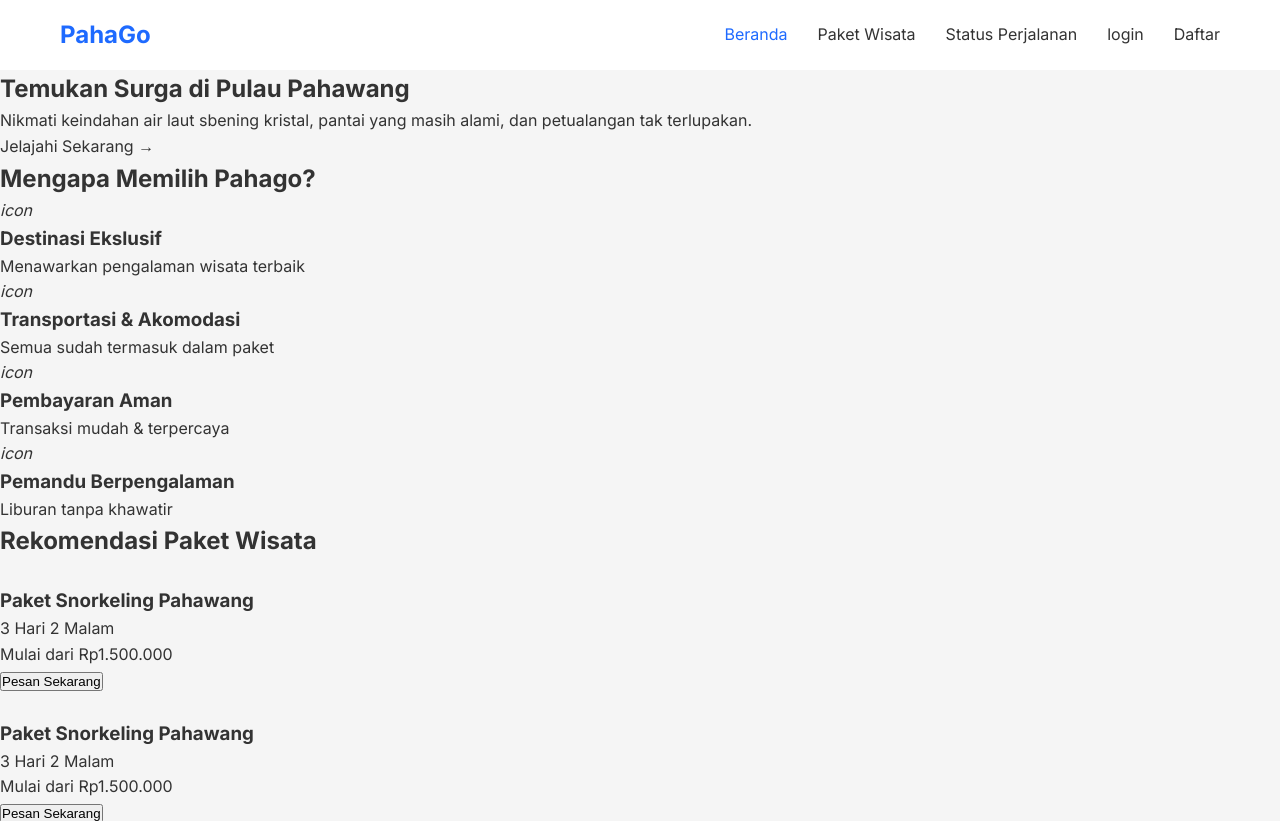
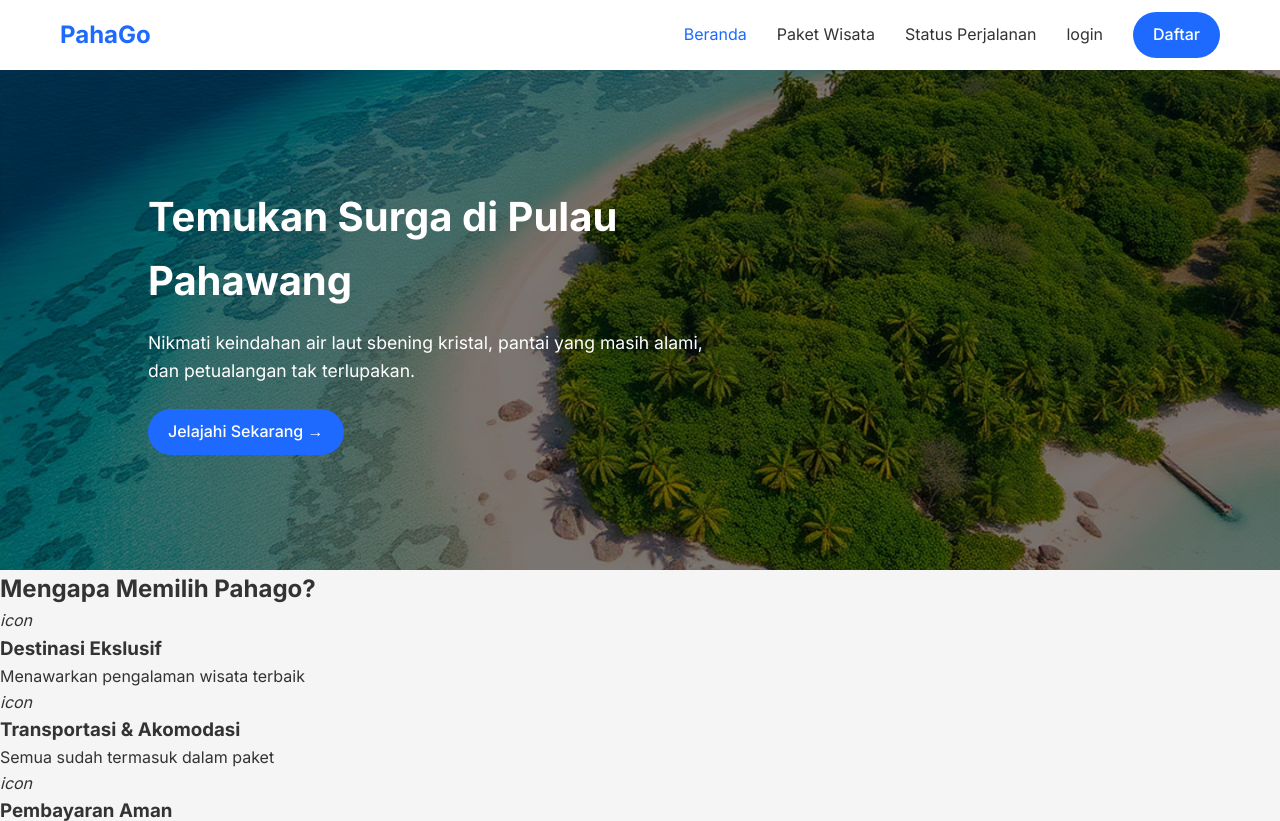
Before and after one commit to sngraihan/ADSI-PAHAGO, a PHP site: page / in a window 1280 px wide. Shown: the top 821 px of the page. Run offline with PHP 8.4, Linux system fonts and the light colour scheme.

Commit message:
beranda-hero

```diff
--- a/css/styles.css
+++ b/css/styles.css
@@ -67,7 +67,7 @@ a{
 
 }
 
-.btn.primary{
+.btn-primary{
     display: inline-block;
     background-color: var(--primary-color);
     color: var(--white);
@@ -79,7 +79,7 @@ a{
     transition: var(--transition);
 }
 
-.btn.primary:hover{
+.btn-primary:hover{
     background-color: var(--primary-hover);
 }
 
@@ -91,3 +91,43 @@ a{
     cursor: pointer;
     color: var(--text-color);
 }
+
+.hero {
+    height: 500px;
+    background-image: url("/img/hero.png");
+    background-size: cover;
+    background-position: center;
+    position: relative;
+    color: var(--white);
+    display: flex;
+    align-items: center;
+  }
+
+.hero::before {
+    content: "";
+    position: absolute;
+    top: 0;
+    left: 0;
+    width: 100%;
+    height: 100%;
+    background-color: rgba(0, 0, 0, 0.4);
+}
+
+.hero-content {
+    position: relative;
+    z-index: 1;
+    max-width: 600px;
+    padding: 0 20px;
+    margin-left: 10%;
+    }
+
+.hero h1 {
+    font-size: 2.5rem;
+    font-weight: 700;
+    margin-bottom: 1rem;
+}
+
+.hero p {
+    margin-bottom: 1.5rem;
+    font-size: 1.1rem;
+}
--- a/index.html
+++ b/index.html
@@ -30,13 +30,13 @@
     </header>
 
     <!-- hero -->
-     <section>
-        <div>
+     <section class="hero">
+        <div class="hero-content">
             <h1>Temukan Surga di Pulau Pahawang</h1>
             <p>Nikmati keindahan air laut sbening kristal, pantai
                 yang masih alami, dan petualangan tak terlupakan.
             </p>
-            <a href="packages.html">Jelajahi Sekarang →</a>
+            <a href="packages.html" class="btn-primary">Jelajahi Sekarang →</a>
         </div>
      </section>
 
```
Also changed, not shown: img/hero.png (added).
